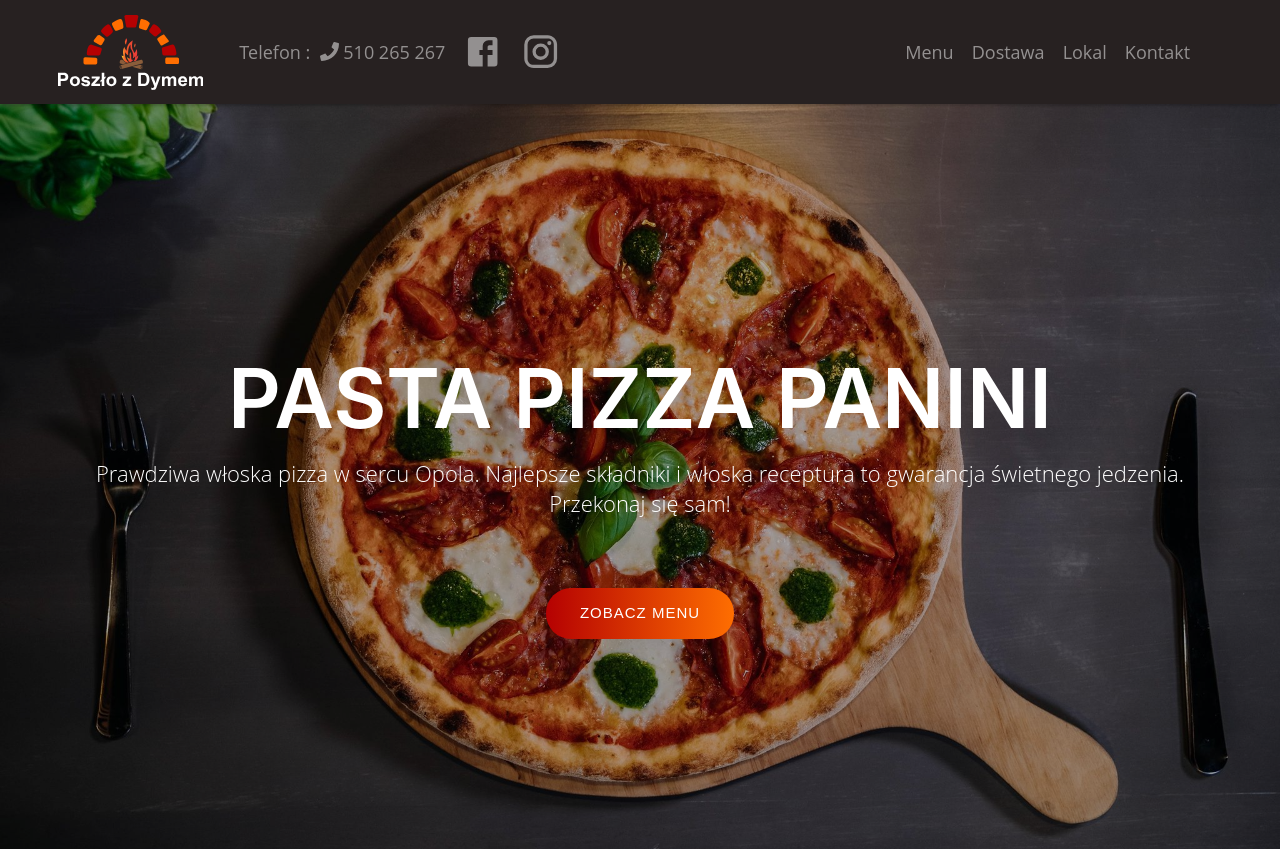
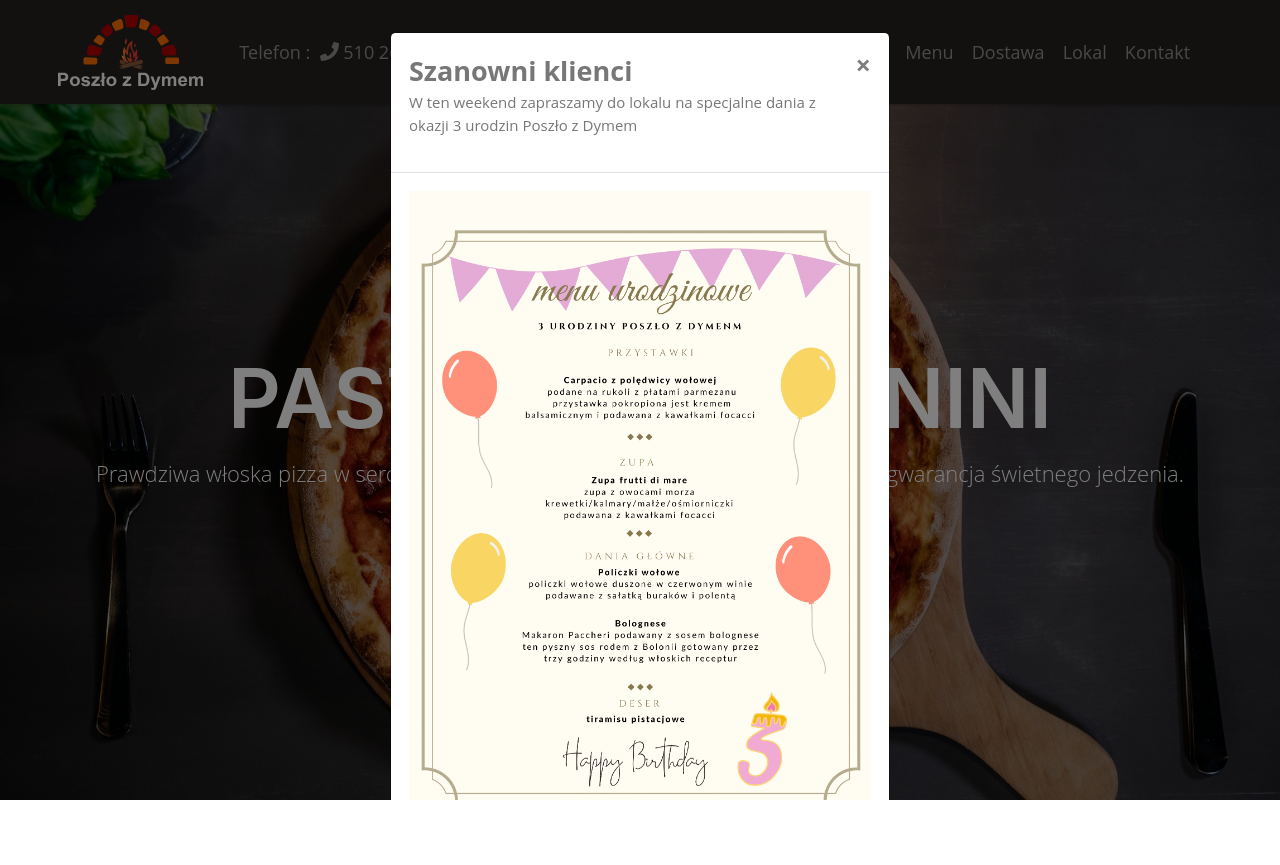
Before and after one commit to paho1993/pizzeria-poszlo-z-dymem, a Gatsby site: page / in a window 1280 px wide. Shown: the top 865 px of the page. After the commit the page ends 800 px from the top, so only its background shows below. Built offline with nearby package versions, Linux system fonts and the light colour scheme; Gatsby itself is replaced by a stand-in of ours.

Commit message:
Birthday menu popUp

```diff
--- a/src/components/PopUp/popUp.js
+++ b/src/components/PopUp/popUp.js
@@ -1,7 +1,6 @@
 import React, { useState } from "react"
 import Modal from "react-bootstrap/Modal"
-import Button from "react-bootstrap/Button"
-import image from "../../images/wielkanoc.jpg"
+import image from "../../images/Menuurodzinowe.png"
 
 const PopUp = () => {
   const [show, setShow] = useState(true)
@@ -11,9 +10,13 @@ const PopUp = () => {
   return (
     <Modal show={show} onHide={handleClose} centered>
       <Modal.Header closeButton>
-        {/* <Modal.Title>
+        <Modal.Title>
           <b>Szanowni klienci</b>
-        </Modal.Title> */}
+          <p>
+            W ten weekend zapraszamy do lokalu na specjalne dania z okazji 3
+            urodzin Poszło z Dymem
+          </p>
+        </Modal.Title>
       </Modal.Header>
       <Modal.Body>
         <img
--- a/src/pages/index.js
+++ b/src/pages/index.js
@@ -19,7 +19,7 @@ const IndexPage = () => {
     <Layout>
       <SEO title="Prawdziwa włoska pizza w Opolu" />
       <div>
-        {/* <PopUp /> */}
+        <PopUp />
         <header id="header">
           <div className="intro">
             <div className="overlay">
```
Also changed, not shown: src/images/Menuurodzinowe.png (added), src/images/wielkanoc.jpg (deleted).
